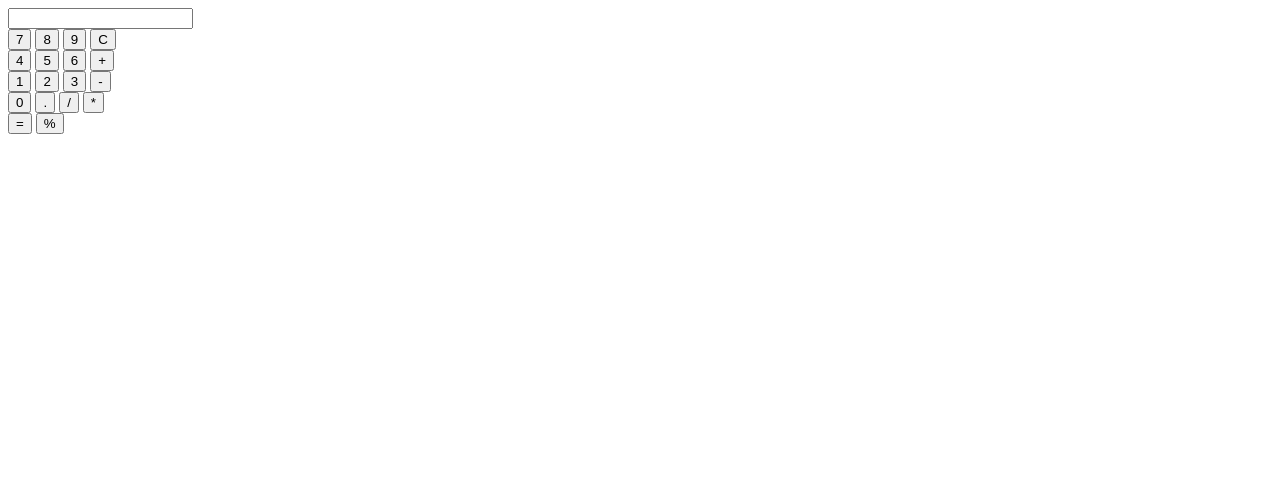
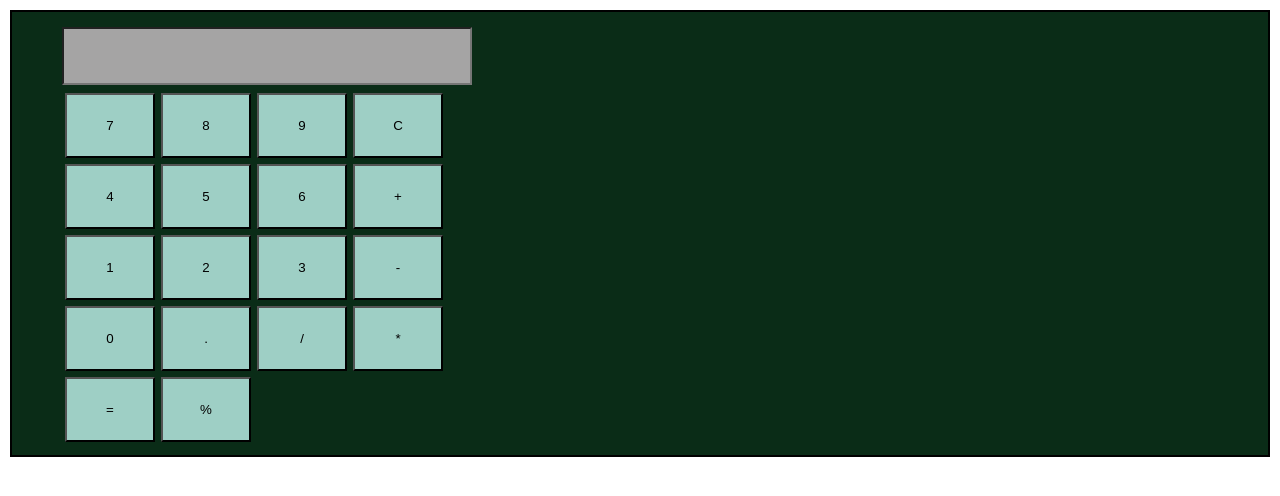
Before and after one commit to Safiulla-75/project1, a plain HTML site: page calculator/index.html in a window 1280 px wide. Drawn offline with Linux system fonts and the light colour scheme.

Commit message:
calculator project added html ,css, and js file

```diff
--- a/calculator/index.html
+++ b/calculator/index.html
@@ -4,6 +4,7 @@
     <meta charset="UTF-8">
     <meta name="viewport" content="width=device-width, initial-scale=1.0">
     <title>Document</title>
+    <link rel="stylesheet" href="style.css">
 </head>
 <body>
     <div id="calculator">
@@ -38,5 +39,6 @@
 
         </div>
     </div>
+    <script src="script.js"></script>
 </body>
 </html>
--- a/calculator/script.js
+++ b/calculator/script.js
@@ -0,0 +1,20 @@
+let display = "";
+let btn = document.querySelectorAll('.button');
+console.log(btn);
+Array.from(btn).forEach(button =>{
+  button.addEventListener('click',function(e){
+    if(e.target.innerHTML == '='){
+      display = eval(display);
+   document.querySelector('#display').value = display;
+    }
+    else if(e.target.innerHTML == 'C'){
+      display = "";
+      document.querySelector('#display').value = display;
+    }
+   else{
+    console.log(e)
+   display = display + e.target.innerHTML;
+   document.querySelector('#display').value = display;
+   }
+  })
+});
--- a/calculator/style.css
+++ b/calculator/style.css
@@ -0,0 +1,31 @@
+*{
+  margin: 0;
+  padding: 0;
+}
+#calculator{
+  margin: 10px;
+  padding: 10px 10px 10px 50px;
+  border: 2px solid black;
+  align-items: center;
+  background-color: rgb(10, 44, 23);
+}
+#display{
+  padding: 10px;
+  margin: 5px 0;
+  font-size: 30px;
+  background-color: rgb(165, 164, 164);
+  color: rgb(95, 3, 22);
+}
+.button-container{
+ display: flex;
+ align-items: center;
+ flex-direction: row;
+}
+.button{
+  margin: 3px;
+  width: 90px;
+  height: 65px;
+  align-items: center;
+  text-align: center;
+  background-color: rgb(158, 207, 197);
+}
```
